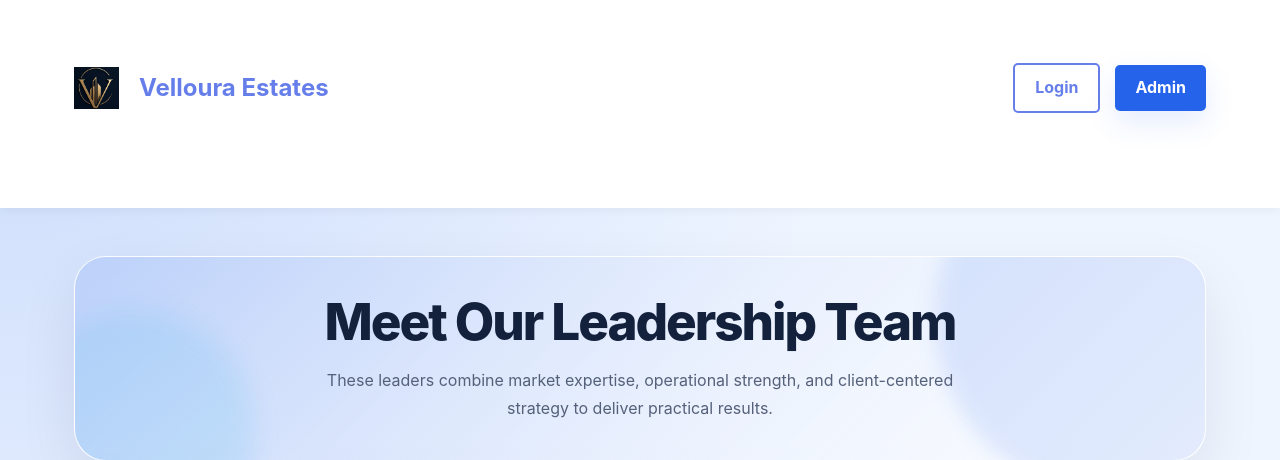
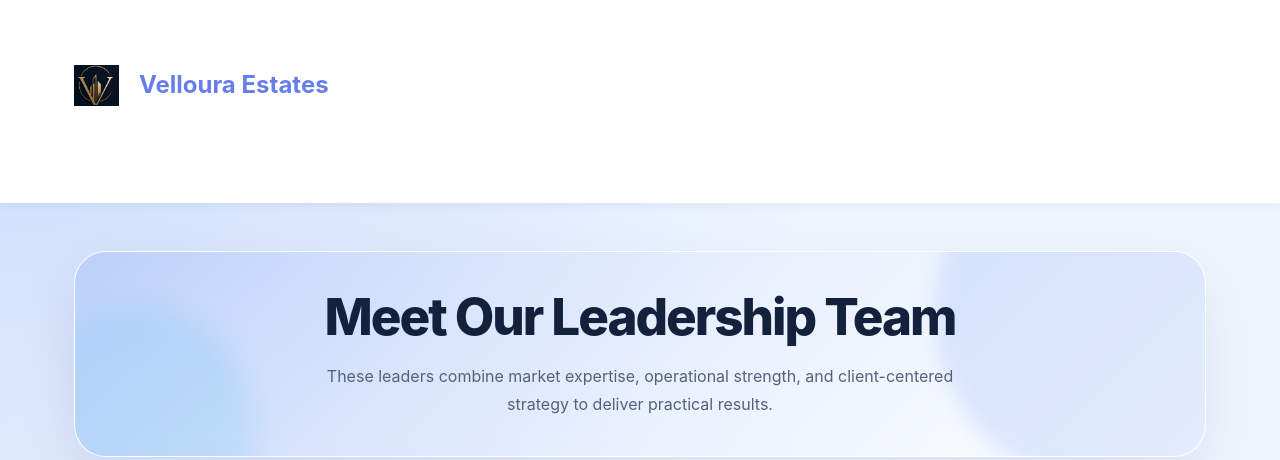
Before and after one commit to RahullK/Velloura_Estate, a Django app: page /about/ in a window 1280 px wide. Shown: the top 460 px of the page. Run offline with Django 5.2, Linux system fonts and the light colour scheme.

Commit message:
Update base.html

```diff
--- a/real_estate/templates/base.html
+++ b/real_estate/templates/base.html
@@ -227,8 +227,8 @@
                     <span style="margin-right: 15px;">Welcome, <strong>{{ user.username }}</strong></span>
                     <a href="{% url 'admin:logout' %}" class="btn-secondary">Logout</a>
                     {% else %}
-                    <a href="{% url 'admin:login' %}" class="btn-secondary">Login</a>
-                    <a href="{% url 'admin:index' %}" class="btn-primary">Admin</a>
+                    <!-- <a href="{% url 'admin:login' %}" class="btn-secondary">Login</a> -->
+                    <!-- <a href="{% url 'admin:index' %}" class="btn-primary">Admin</a> -->
                     {% endif %}
                 </div>
             </nav>
```
